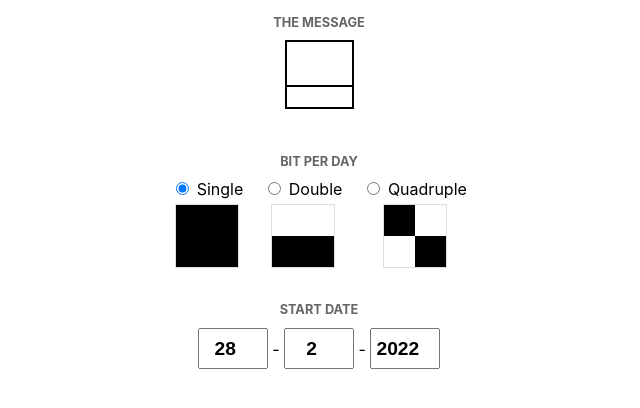
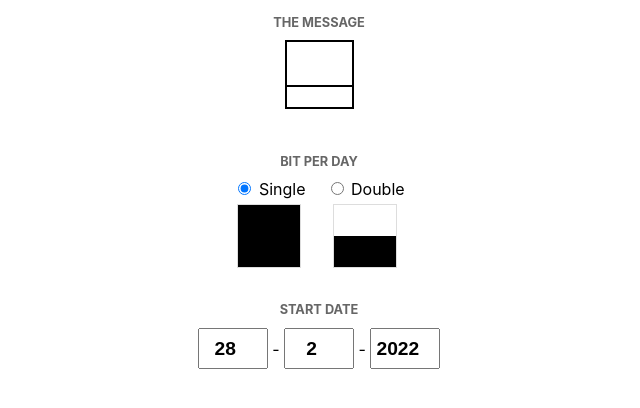
Before and after one commit to tito433/dress-code, a React (Create React App) app: page / in a window 1280 px wide. Shown: the top 408 px of the page, without its empty margins (321-961 px from the left). Built offline with nearby package versions, Linux system fonts and the light colour scheme.

Commit message:
hide incomplete bit

```diff
--- a/src/component/BitPicker.tsx
+++ b/src/component/BitPicker.tsx
@@ -26,7 +26,7 @@ export default function BitPicker() {
                     </div>
                     <div className='bit double'></div>
                 </label>
-                <label>
+                <label style={{display:'none'}}>
                     <div className="radio-label">
                         <input type="radio" name="radio" value="4" checked={bit === 4}  onChange={onInputChange}/> Quadruple
                     </div>
```
Also changed, not shown: 1 other file (tests, documents, lock files or other folders).
